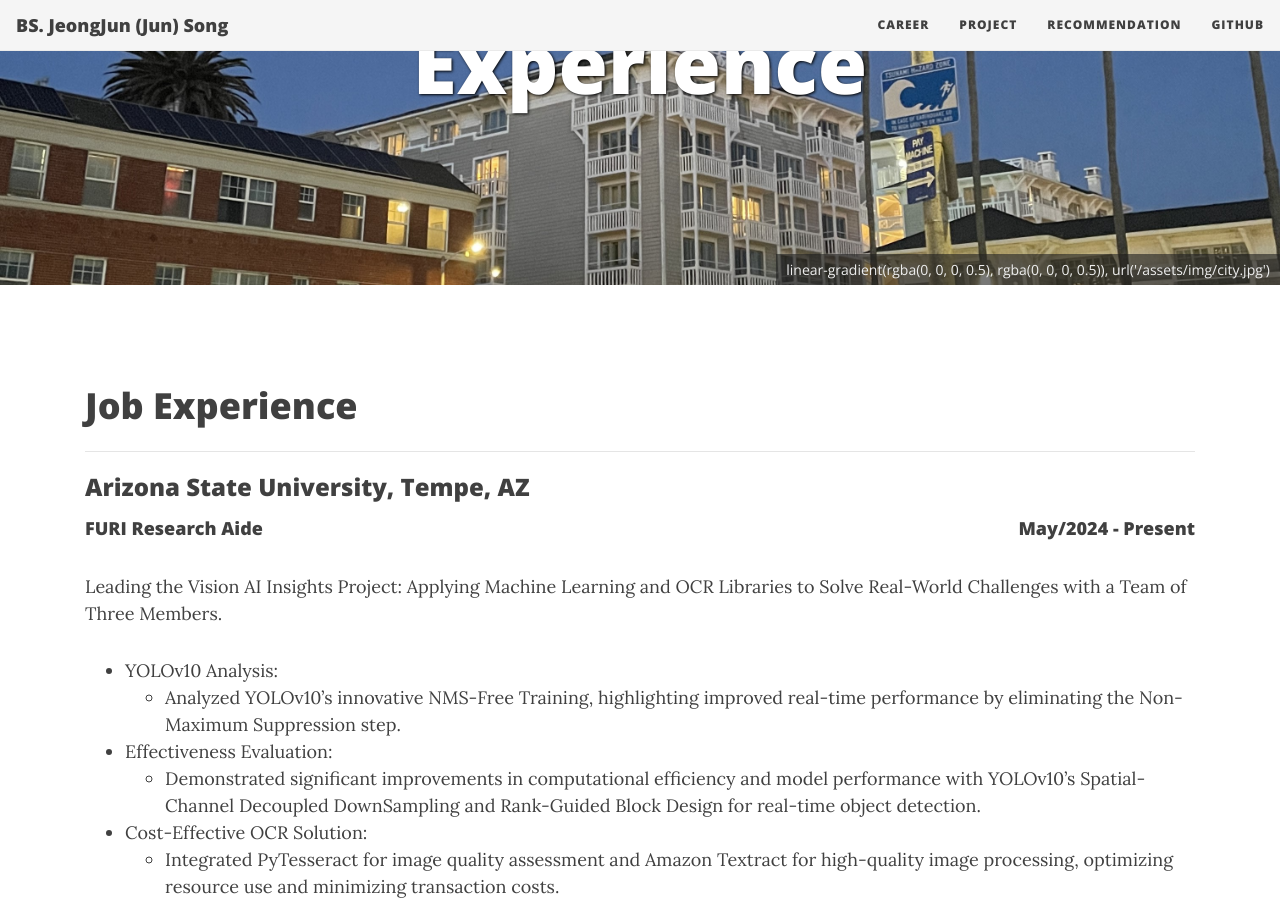
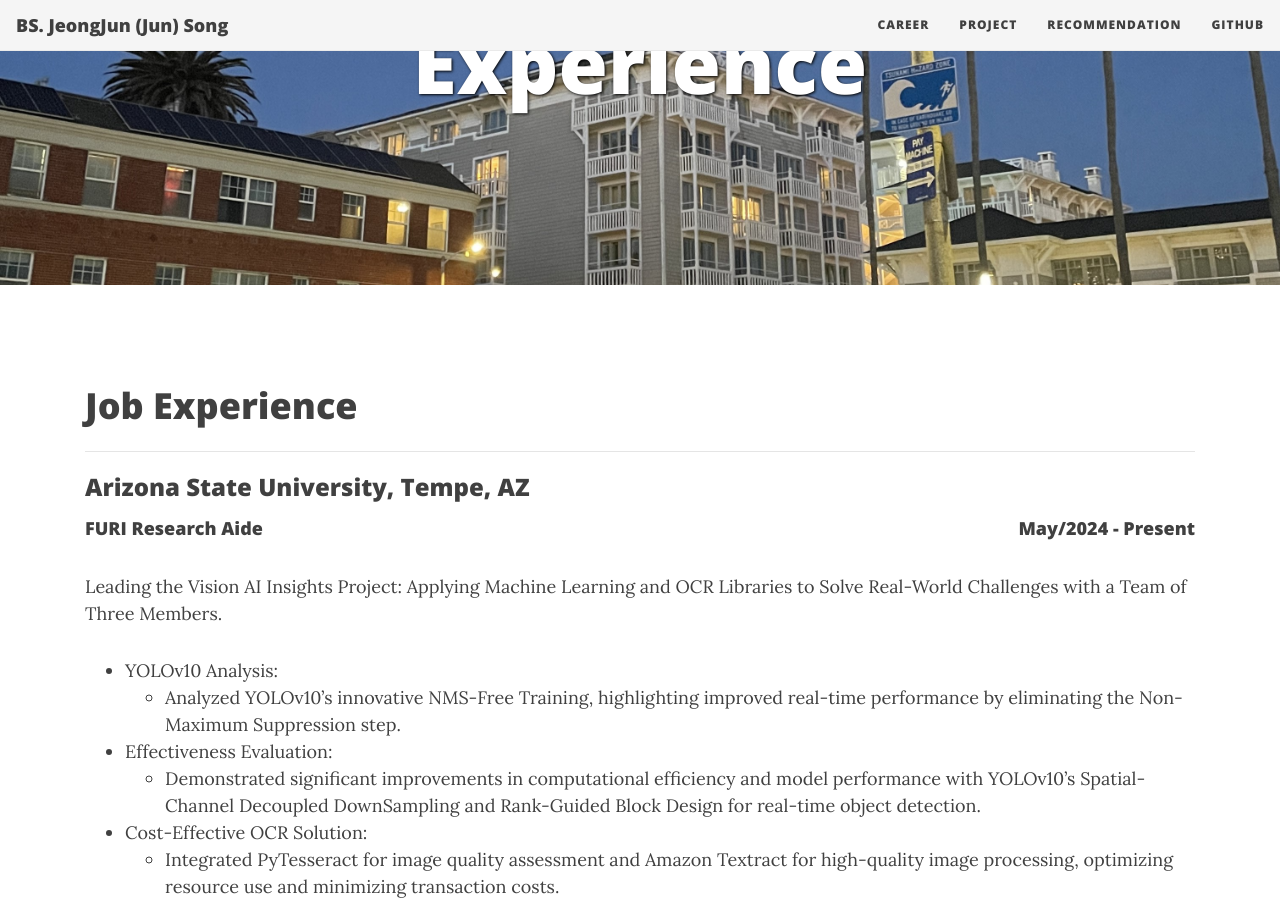
Before and after one commit to songjeongjun320/songjeongjun320.github.io, a Jekyll site: the page built from career.md, in a window 1280 px wide and 900 px high, scrolled down 370 px. Built offline with Jekyll 4.4.1, drawn with Linux system fonts in a browser that asks for light colours; nearby versions of some CDN libraries.

Commit message:
07/25/2024

```diff
--- a/career.md
+++ b/career.md
@@ -1,8 +1,7 @@
 ---
 layout: page
 title: Professional Experience
-cover-img:
-  - "/assets/img/city.jpg" : "linear-gradient(rgba(0, 0, 0, 0.5), rgba(0, 0, 0, 0.5)), url('/assets/img/city.jpg')"
+cover-img: "/assets/img/city.jpg"
 cover-img-style: "background-position: center bottom;"
 ---
 
```
